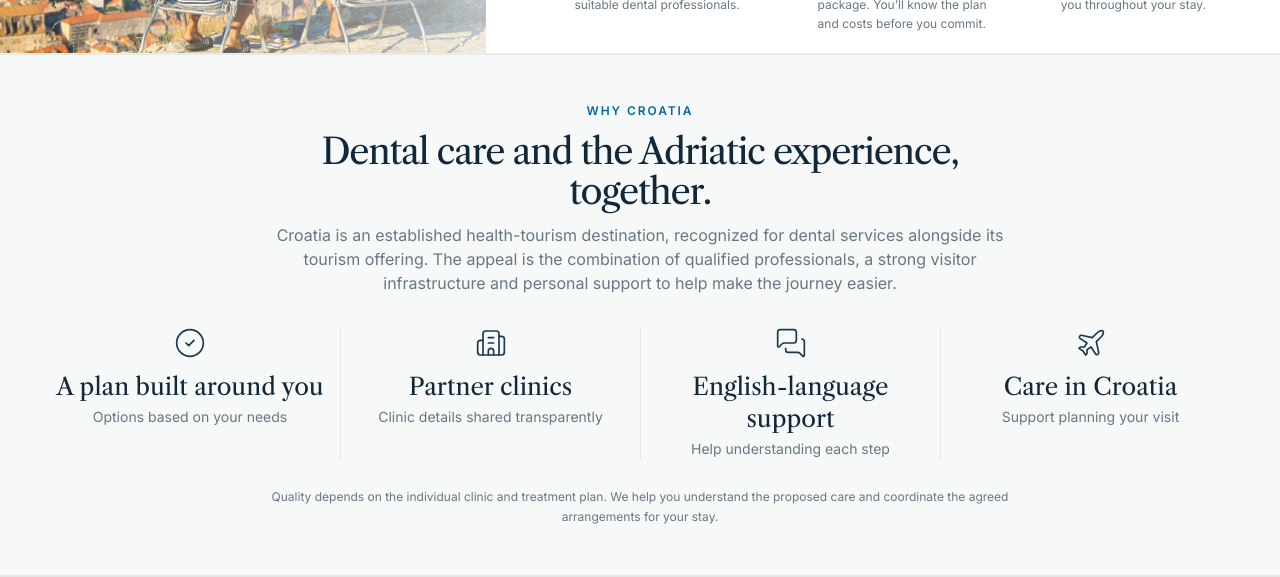
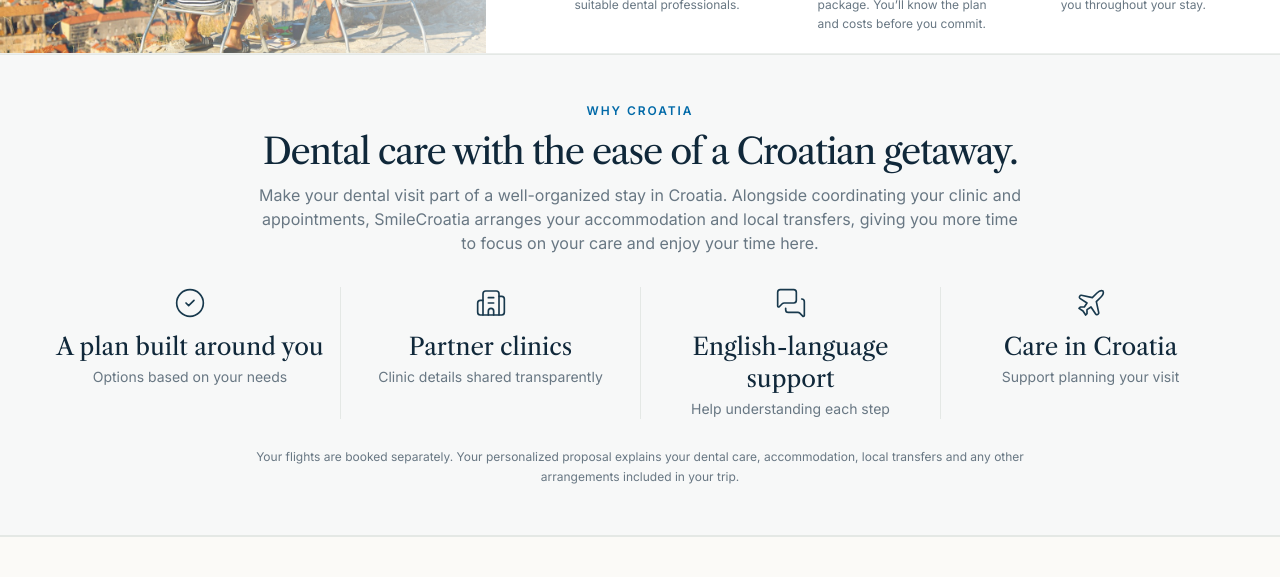
Before and after one commit to ivansusac2209/SmileCroatia, a Vue app: page / in a window 1280 px wide. Shown: the part 3700-4277 px from the top of the page. Built offline with nearby package versions, Linux system fonts and the light colour scheme.

Commit message:
Connect Why Croatia section with included dental travel experience

```diff
--- a/src/components/home/StatsStrip.vue
+++ b/src/components/home/StatsStrip.vue
@@ -7,8 +7,8 @@ import { stats } from '@/data/home'
     <div class="container-page">
       <div class="mx-auto mb-8 max-w-3xl text-center">
         <p class="text-xs font-semibold tracking-[0.16em] text-sky-700">WHY CROATIA</p>
-        <h2 id="why-title" class="mt-3 text-3xl text-navy-900 lg:text-4xl">Dental care and the Adriatic experience, together.</h2>
-        <p class="mt-3 text-sm leading-6 text-muted sm:text-base">Croatia is an established health-tourism destination, recognized for dental services alongside its tourism offering. The appeal is the combination of qualified professionals, a strong visitor infrastructure and personal support to help make the journey easier.</p>
+        <h2 id="why-title" class="mt-3 text-3xl text-navy-900 lg:text-4xl">Dental care with the ease of a Croatian getaway.</h2>
+        <p class="mt-3 text-sm leading-6 text-muted sm:text-base">Make your dental visit part of a well-organized stay in Croatia. Alongside coordinating your clinic and appointments, SmileCroatia arranges your accommodation and local transfers, giving you more time to focus on your care and enjoy your time here.</p>
       </div>
       <ul class="grid grid-cols-2 gap-y-8 md:grid-cols-4">
         <li
@@ -22,7 +22,7 @@ import { stats } from '@/data/home'
           <p class="mt-1 text-sm text-muted">{{ stat.text }}</p>
         </li>
       </ul>
-      <p class="mx-auto mt-7 max-w-3xl text-center text-xs leading-5 text-muted">Quality depends on the individual clinic and treatment plan. We help you understand the proposed care and coordinate the agreed arrangements for your stay.</p>
+      <p class="mx-auto mt-7 max-w-3xl text-center text-xs leading-5 text-muted">Your flights are booked separately. Your personalized proposal explains your dental care, accommodation, local transfers and any other arrangements included in your trip.</p>
     </div>
   </section>
 </template>
```
